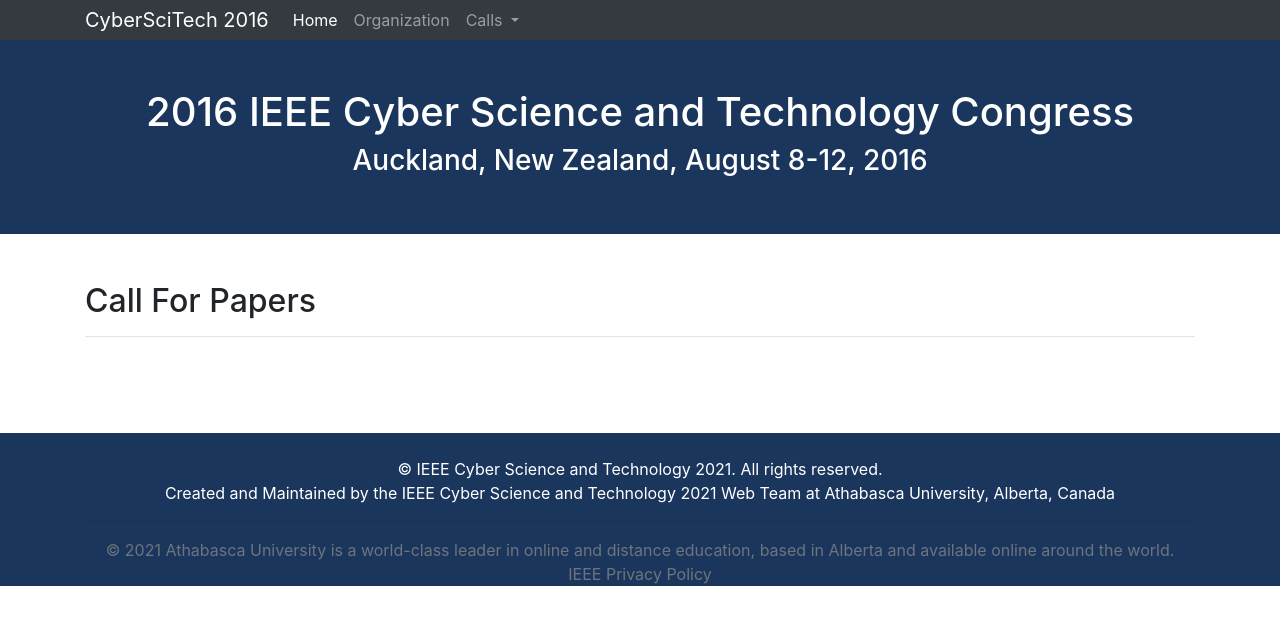
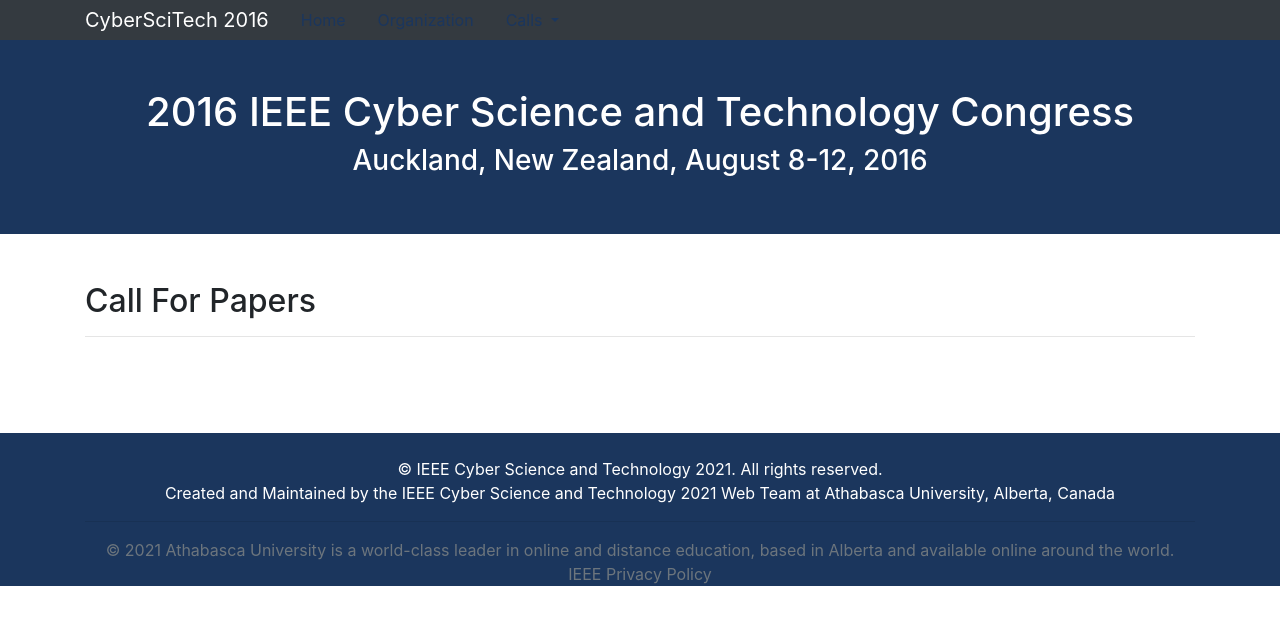
Before and after one commit to kstauff/2021, a Jekyll site: the page built from _pages/callpaper.md, in a window 1280 px wide. Shown: the top 625 px of the page. Built offline with Jekyll 4.4.1, drawn with Linux system fonts in a browser that asks for light colours.

Commit message:
Update nav2.html

```diff
--- a/_includes/nav2.html
+++ b/_includes/nav2.html
@@ -16,7 +16,7 @@
       <span class="navbar-toggler-icon"></span>
     </button>
    <div class="collapse navbar-collapse" id="navbarSupportedContent" >
-    <ul class="nav navbar-nav navbar-right">
+    <ul class="nav navbar-right">
 
       <li class="nav-item active">
         <a class="nav-link" href="{{ site.baseurl }}">Home <span class="sr-only">(current)</span></a>
```
